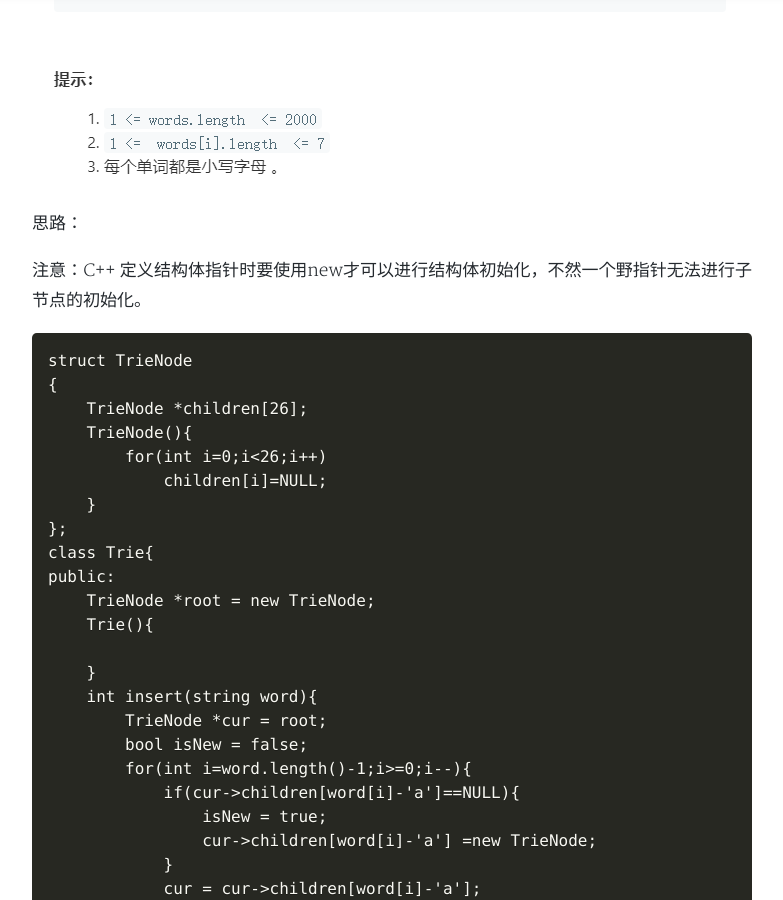
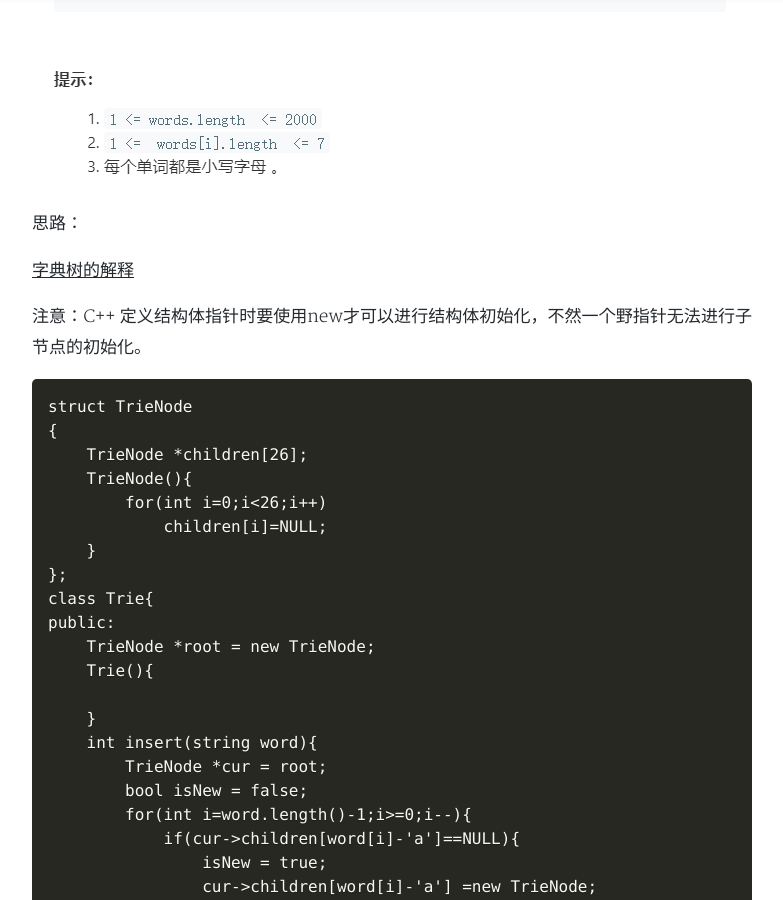
Before and after one commit to zlxxlz1026/zlxxlz1026.github.io, a Jekyll site: the page built from _posts/2020-03-28-LeetCode-14.md, in a window 1280 px wide and 900 px high, scrolled down 990 px. Shown: the whole window, without its empty margins (248-1031 px from the left). Built offline with Jekyll 4.4.1, drawn with Linux system fonts in a browser that asks for light colours; nearby versions of some CDN libraries; a style sheet for code colours, icons or effects is not loaded.

Commit message:
Update 2020-03-28-LeetCode-14.md

```diff
--- a/_posts/2020-03-28-LeetCode-14.md
+++ b/_posts/2020-03-28-LeetCode-14.md
@@ -13,7 +13,7 @@
 
 思路：
 
-[](https://leetcode-cn.com/problems/short-encoding-of-words/solution/99-java-trie-tu-xie-gong-lue-bao-jiao-bao-hui-by-s/)
+[字典树的解释](https://leetcode-cn.com/problems/short-encoding-of-words/solution/99-java-trie-tu-xie-gong-lue-bao-jiao-bao-hui-by-s/)
 
 注意：C++ 定义结构体指针时要使用new才可以进行结构体初始化，不然一个野指针无法进行子节点的初始化。
 
@@ -109,7 +109,7 @@
 
 具体解释可以参考：
 
-[](https://leetcode-cn.com/problems/find-the-duplicate-number/solution/kuai-man-zhi-zhen-de-jie-shi-cong-damien_undoxie-d/)
+[快慢指针的解释](https://leetcode-cn.com/problems/find-the-duplicate-number/solution/kuai-man-zhi-zhen-de-jie-shi-cong-damien_undoxie-d/)
 
 **代码如下：**
 
```
